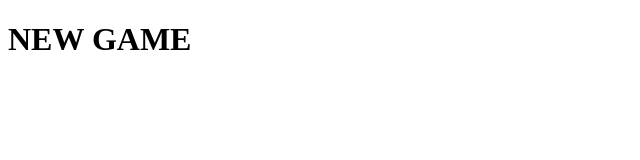
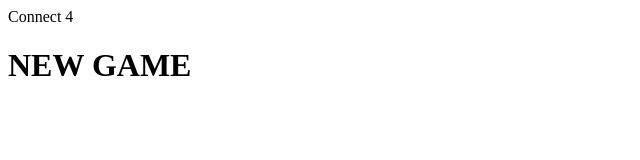
Before and after one commit to jamesgarcia2020/Connect4, a plain HTML site: page index.html in a window 1280 px wide. Shown: the whole page, without its empty margins (0-640 px from the left). Drawn offline with Linux system fonts and the light colour scheme.

Commit message:
title being included

```diff
--- a/index.html
+++ b/index.html
@@ -9,7 +9,9 @@
     <title>Document</title>
 </head>
 <body>
+    <header>Connect 4</header>
     <h1 class="" id="">NEW GAME</h1>
 <div id="game-table"></div>
+
 </body>
 </html>
```
